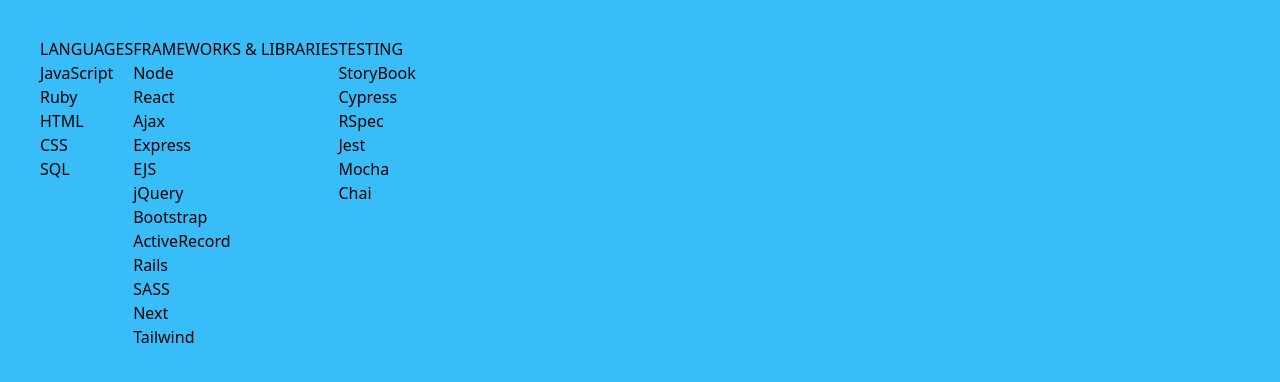
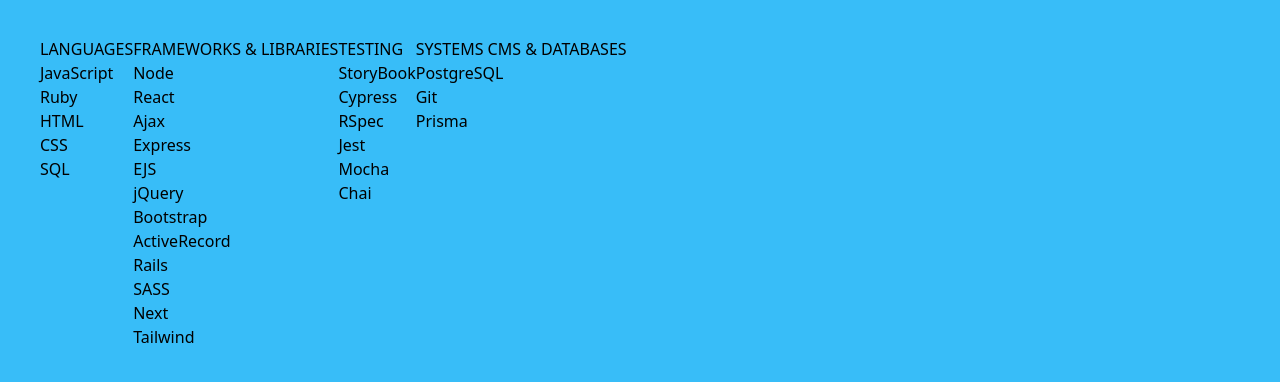
Before and after one commit to alricf/alricf.github.io, a website: page index.html in a window 1280 px wide. Shown: the part 808-1190 px from the top of the page. Drawn offline with Linux system fonts and the light colour scheme.

Commit message:
Adding systems cms and databases in skills section

```diff
--- a/index.html
+++ b/index.html
@@ -100,6 +100,14 @@
         <li>Chai</li>
       </ul>
     </div>
+    <div>
+      <h2>SYSTEMS CMS & DATABASES</h2>
+      <ul>
+        <li>PostgreSQL</li>
+        <li>Git</li>
+        <li>Prisma</li>
+      </ul>
+    </div>
   </section>
 
 </body>
```
